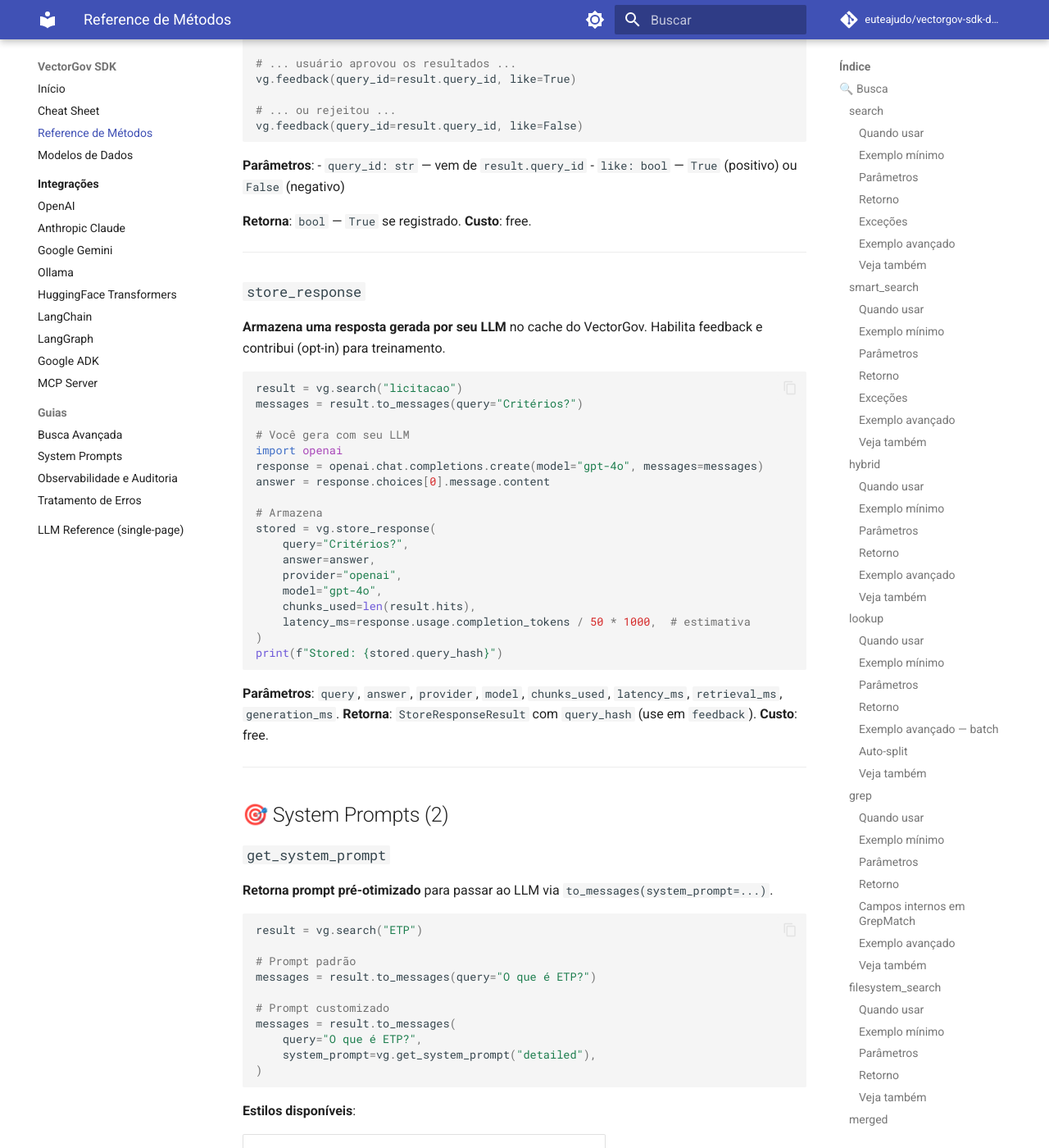
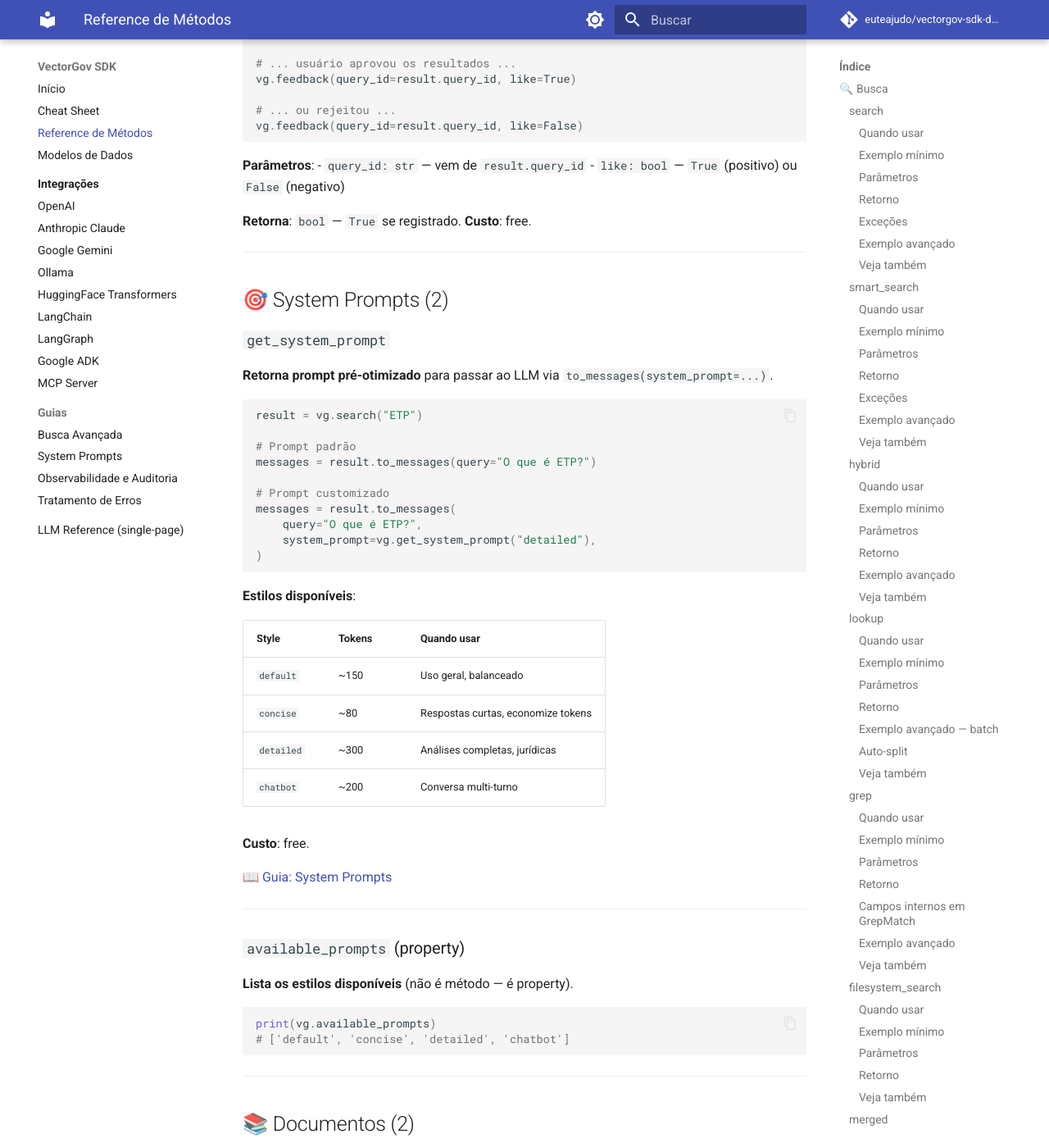
Before and after one commit to euteajudo/vectorgov-sdk-docs, an MkDocs documentation site: the page built from docs/api/methods.md, in a window 1280 px wide and 1400 px high, scrolled down 17176 px. Shown: the whole window at 82% size. Built offline with MkDocs 1.6.1 and Material for MkDocs 9.7.7, drawn with Linux system fonts in a browser that asks for light colours; comment, search, counter and statistics services are not loaded; the version menu is left out; some of the changed text lies outside the part shown.

Commit message:
docs(0.19.6): sync — remove store_response do repo público
- Contagem de métodos: 23 → 22 (store_response deprecado)
- README: nota "BREAKING 0.19.6" na seção de novidades
- CHANGELOG: nova entrada 0.19.6 com migração e contexto
- docs/api/methods.md: seção store_response removida,
  "Tokens & Feedback (3)" → "(2)"
- docs/cheat-sheet.md, index.md, llm-reference.md: contagens
  e listas de métodos atualizadas
- examples/15_feedback_external_llm.py: nota da breaking change
  substitui a nota anterior de "método quebrado"

Motivação: SDK 0.19.6 no PyPI removeu vg.store_response() —
o endpoint correspondente (/cache/store) já estava 404. Todo
o fluxo de feedback em LLMs externos agora usa result.query_id
direto em vg.feedback().

Backend também foi corrigido no mesmo release cycle:
vg.feedback() retornava success: false por bug em
SemanticCache.get_query_stats; validado em prod retornando True.

Co-Authored-By: Claude Opus 4.6 (1M context) <noreply@anthropic.com>

````diff
--- a/docs/api/methods.md
+++ b/docs/api/methods.md
@@ -734,37 +734,6 @@ vg.feedback(query_id=result.query_id, like=False)
 - `like: bool` — `True` (positivo) ou `False` (negativo)
 
 **Retorna**: `bool` — `True` se registrado.
-**Custo**: free.
-
----
-
-### `store_response`
-
-**Armazena uma resposta gerada por seu LLM** no cache do VectorGov. Habilita feedback e contribui (opt-in) para treinamento.
-
-```python
-result = vg.search("licitacao")
-messages = result.to_messages(query="Critérios?")
-
-# Você gera com seu LLM
-import openai
-response = openai.chat.completions.create(model="gpt-4o", messages=messages)
-answer = response.choices[0].message.content
-
-# Armazena
-stored = vg.store_response(
-    query="Critérios?",
-    answer=answer,
-    provider="openai",
-    model="gpt-4o",
-    chunks_used=len(result.hits),
-    latency_ms=response.usage.completion_tokens / 50 * 1000,  # estimativa
-)
-print(f"Stored: {stored.query_hash}")
-```
-
-**Parâmetros**: `query`, `answer`, `provider`, `model`, `chunks_used`, `latency_ms`, `retrieval_ms`, `generation_ms`.
-**Retorna**: `StoreResponseResult` com `query_hash` (use em `feedback`).
 **Custo**: free.
 
 ---
````
Also changed, not shown: other parts of docs/api/methods.md (+2 -2 lines), CHANGELOG.md (+46 -0 lines), README.md (+5 -5 lines), docs/cheat-sheet.md (+4 -5 lines), docs/index.md (+5 -5 lines), docs/llm-reference.md (+5 -5 lines), 1 other file.
